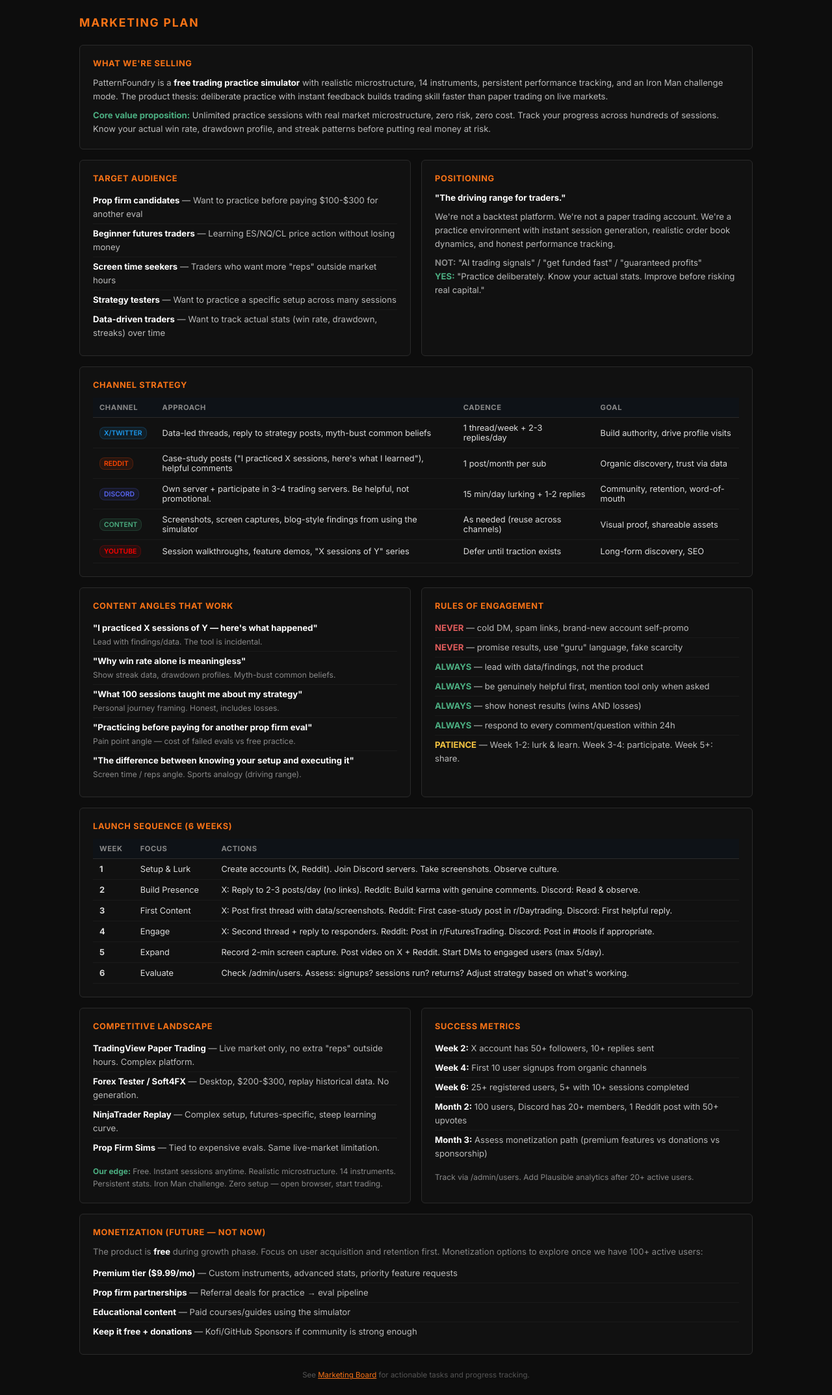
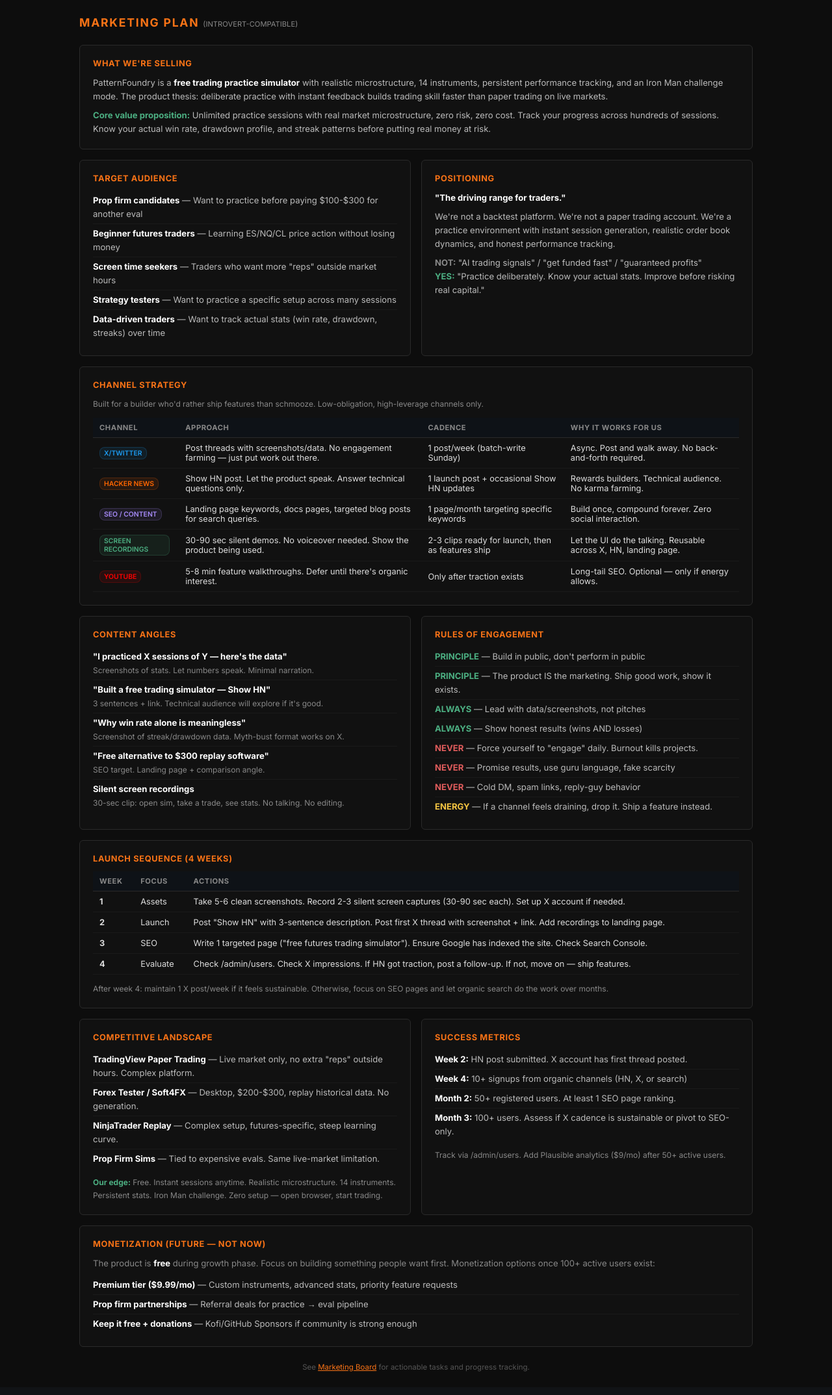
Before and after one commit to dvln811/PatternFoundry, a Flask app: page /marketing in a window 1280 px wide. Shown: the part 48-2195 px from the top of the page at 65% size. After the commit the page ends 2159 px from the top, so only its background shows below. Run offline with Flask 3, Linux system fonts and the light colour scheme.

Commit message:
Rewrite marketing plan + board for introvert-compatible strategy
- Drop Reddit and Discord entirely
- Channels: X (1 post/week, batch-write Sunday), HN (Show HN launch), SEO (1 page/month), silent screen recordings
- Launch sequence compressed to 4 weeks
- Rules: build in public, don't perform in public
- Board cards: zero daily engagement obligations

```diff
--- a/templates/marketing.html
+++ b/templates/marketing.html
@@ -31,10 +31,11 @@ td{padding:8px 10px;font-size:.8rem;border-bottom:1px solid #1a1a1a}
 @media(max-width:700px){.grid2{grid-template-columns:1fr}}
 .tag{display:inline-block;font-size:.65rem;padding:2px 6px;border-radius:8px;font-weight:600;margin-right:4px}
 .tag-twitter{background:#1d9bf018;color:#1d9bf0;border:1px solid #1d9bf033}
-.tag-reddit{background:#ff450018;color:#ff4500;border:1px solid #ff450033}
-.tag-discord{background:#5865f218;color:#5865f2;border:1px solid #5865f233}
+.tag-hn{background:#ff660018;color:#ff6600;border:1px solid #ff660033}
+.tag-seo{background:#a78bfa18;color:#a78bfa;border:1px solid #a78bfa33}
 .tag-content{background:#4caf8218;color:#4caf82;border:1px solid #4caf8233}
 .tag-youtube{background:#ff000018;color:#ff0000;border:1px solid #ff000033}
+.tag-product{background:#f9731618;color:#f97316;border:1px solid #f9731633}
 .avatar-wrap{position:relative;margin-left:auto}.avatar-btn{width:32px;height:32px;border-radius:50%;background:#2a2a2a;border:1px solid #3a3a3a;color:#e0e0e0;font-size:11px;font-weight:700;display:flex;align-items:center;justify-content:center;cursor:pointer}.avatar-btn:hover{border-color:#4caf82}.avatar-menu{display:none;position:absolute;top:38px;right:0;background:#1a1a1a;border:1px solid #2a2a2a;border-radius:6px;padding:12px;min-width:160px;z-index:9999;box-shadow:0 4px 12px rgba(0,0,0,.5)}.avatar-wrap.open .avatar-menu{display:block}.avatar-menu a{display:block;color:#ccc;font-size:.75rem;text-decoration:none;padding:5px 0}.avatar-menu a:hover{color:#4caf82}.avatar-menu-name{color:#e0e0e0;font-size:.8rem;font-weight:600}.avatar-menu-email{color:#666;font-size:.7rem;margin-top:2px}
 </style>
 </head>
@@ -50,7 +51,7 @@ td{padding:8px 10px;font-size:.8rem;border-bottom:1px solid #1a1a1a}
   </nav>
 </header>
 <div class="wrap">
-<h1>Marketing Plan</h1>
+<h1>Marketing Plan <span style="font-size:.7rem;color:#888;font-weight:400;letter-spacing:0">(introvert-compatible)</span></h1>
 
 <div class="section">
   <h2>What We're Selling</h2>
@@ -80,56 +81,57 @@ td{padding:8px 10px;font-size:.8rem;border-bottom:1px solid #1a1a1a}
 
 <div class="section">
   <h2>Channel Strategy</h2>
+  <p style="font-size:.75rem;color:#888;margin-bottom:12px">Built for a builder who'd rather ship features than schmooze. Low-obligation, high-leverage channels only.</p>
   <table>
-    <thead><tr><th>Channel</th><th>Approach</th><th>Cadence</th><th>Goal</th></tr></thead>
+    <thead><tr><th>Channel</th><th>Approach</th><th>Cadence</th><th>Why It Works for Us</th></tr></thead>
     <tbody>
-      <tr><td><span class="tag tag-twitter">X/TWITTER</span></td><td>Data-led threads, reply to strategy posts, myth-bust common beliefs</td><td>1 thread/week + 2-3 replies/day</td><td>Build authority, drive profile visits</td></tr>
-      <tr><td><span class="tag tag-reddit">REDDIT</span></td><td>Case-study posts ("I practiced X sessions, here's what I learned"), helpful comments</td><td>1 post/month per sub</td><td>Organic discovery, trust via data</td></tr>
-      <tr><td><span class="tag tag-discord">DISCORD</span></td><td>Own server + participate in 3-4 trading servers. Be helpful, not promotional.</td><td>15 min/day lurking + 1-2 replies</td><td>Community, retention, word-of-mouth</td></tr>
-      <tr><td><span class="tag tag-content">CONTENT</span></td><td>Screenshots, screen captures, blog-style findings from using the simulator</td><td>As needed (reuse across channels)</td><td>Visual proof, shareable assets</td></tr>
-      <tr><td><span class="tag tag-youtube">YOUTUBE</span></td><td>Session walkthroughs, feature demos, "X sessions of Y" series</td><td>Defer until traction exists</td><td>Long-form discovery, SEO</td></tr>
+      <tr><td><span class="tag tag-twitter">X/TWITTER</span></td><td>Post threads with screenshots/data. No engagement farming — just put work out there.</td><td>1 post/week (batch-write Sunday)</td><td>Async. Post and walk away. No back-and-forth required.</td></tr>
+      <tr><td><span class="tag tag-hn">HACKER NEWS</span></td><td>Show HN post. Let the product speak. Answer technical questions only.</td><td>1 launch post + occasional Show HN updates</td><td>Rewards builders. Technical audience. No karma farming.</td></tr>
+      <tr><td><span class="tag tag-seo">SEO / CONTENT</span></td><td>Landing page keywords, docs pages, targeted blog posts for search queries.</td><td>1 page/month targeting specific keywords</td><td>Build once, compound forever. Zero social interaction.</td></tr>
+      <tr><td><span class="tag tag-content">SCREEN RECORDINGS</span></td><td>30-90 sec silent demos. No voiceover needed. Show the product being used.</td><td>2-3 clips ready for launch, then as features ship</td><td>Let the UI do the talking. Reusable across X, HN, landing page.</td></tr>
+      <tr><td><span class="tag tag-youtube">YOUTUBE</span></td><td>5-8 min feature walkthroughs. Defer until there's organic interest.</td><td>Only after traction exists</td><td>Long-tail SEO. Optional — only if energy allows.</td></tr>
     </tbody>
   </table>
 </div>
 
 <div class="grid2">
 <div class="section">
-  <h2>Content Angles That Work</h2>
+  <h2>Content Angles</h2>
   <ul>
-    <li><strong style="color:#fff">"I practiced X sessions of Y — here's what happened"</strong><br><span style="color:#888;font-size:.75rem">Lead with findings/data. The tool is incidental.</span></li>
-    <li><strong style="color:#fff">"Why win rate alone is meaningless"</strong><br><span style="color:#888;font-size:.75rem">Show streak data, drawdown profiles. Myth-bust common beliefs.</span></li>
-    <li><strong style="color:#fff">"What 100 sessions taught me about my strategy"</strong><br><span style="color:#888;font-size:.75rem">Personal journey framing. Honest, includes losses.</span></li>
-    <li><strong style="color:#fff">"Practicing before paying for another prop firm eval"</strong><br><span style="color:#888;font-size:.75rem">Pain point angle — cost of failed evals vs free practice.</span></li>
-    <li><strong style="color:#fff">"The difference between knowing your setup and executing it"</strong><br><span style="color:#888;font-size:.75rem">Screen time / reps angle. Sports analogy (driving range).</span></li>
+    <li><strong style="color:#fff">"I practiced X sessions of Y — here's the data"</strong><br><span style="color:#888;font-size:.75rem">Screenshots of stats. Let numbers speak. Minimal narration.</span></li>
+    <li><strong style="color:#fff">"Built a free trading simulator — Show HN"</strong><br><span style="color:#888;font-size:.75rem">3 sentences + link. Technical audience will explore if it's good.</span></li>
+    <li><strong style="color:#fff">"Why win rate alone is meaningless"</strong><br><span style="color:#888;font-size:.75rem">Screenshot of streak/drawdown data. Myth-bust format works on X.</span></li>
+    <li><strong style="color:#fff">"Free alternative to $300 replay software"</strong><br><span style="color:#888;font-size:.75rem">SEO target. Landing page + comparison angle.</span></li>
+    <li><strong style="color:#fff">Silent screen recordings</strong><br><span style="color:#888;font-size:.75rem">30-sec clip: open sim, take a trade, see stats. No talking. No editing.</span></li>
   </ul>
 </div>
 <div class="section">
   <h2>Rules of Engagement</h2>
   <ul>
-    <li><strong style="color:#e05c5c">NEVER</strong> — cold DM, spam links, brand-new account self-promo</li>
-    <li><strong style="color:#e05c5c">NEVER</strong> — promise results, use "guru" language, fake scarcity</li>
-    <li><strong style="color:#4caf82">ALWAYS</strong> — lead with data/findings, not the product</li>
-    <li><strong style="color:#4caf82">ALWAYS</strong> — be genuinely helpful first, mention tool only when asked</li>
-    <li><strong style="color:#4caf82">ALWAYS</strong> — show honest results (wins AND losses)</li>
-    <li><strong style="color:#4caf82">ALWAYS</strong> — respond to every comment/question within 24h</li>
-    <li><strong style="color:#f5c542">PATIENCE</strong> — Week 1-2: lurk & learn. Week 3-4: participate. Week 5+: share.</li>
+    <li><strong style="color:#4caf82">PRINCIPLE</strong> — Build in public, don't perform in public</li>
+    <li><strong style="color:#4caf82">PRINCIPLE</strong> — The product IS the marketing. Ship good work, show it exists.</li>
+    <li><strong style="color:#4caf82">ALWAYS</strong> — Lead with data/screenshots, not pitches</li>
+    <li><strong style="color:#4caf82">ALWAYS</strong> — Show honest results (wins AND losses)</li>
+    <li><strong style="color:#e05c5c">NEVER</strong> — Force yourself to "engage" daily. Burnout kills projects.</li>
+    <li><strong style="color:#e05c5c">NEVER</strong> — Promise results, use guru language, fake scarcity</li>
+    <li><strong style="color:#e05c5c">NEVER</strong> — Cold DM, spam links, reply-guy behavior</li>
+    <li><strong style="color:#f5c542">ENERGY</strong> — If a channel feels draining, drop it. Ship a feature instead.</li>
   </ul>
 </div>
 </div>
 
 <div class="section">
-  <h2>Launch Sequence (6 Weeks)</h2>
+  <h2>Launch Sequence (4 Weeks)</h2>
   <table>
     <thead><tr><th>Week</th><th>Focus</th><th>Actions</th></tr></thead>
     <tbody>
-      <tr><td><strong>1</strong></td><td>Setup & Lurk</td><td>Create accounts (X, Reddit). Join Discord servers. Take screenshots. Observe culture.</td></tr>
-      <tr><td><strong>2</strong></td><td>Build Presence</td><td>X: Reply to 2-3 posts/day (no links). Reddit: Build karma with genuine comments. Discord: Read & observe.</td></tr>
-      <tr><td><strong>3</strong></td><td>First Content</td><td>X: Post first thread with data/screenshots. Reddit: First case-study post in r/Daytrading. Discord: First helpful reply.</td></tr>
-      <tr><td><strong>4</strong></td><td>Engage</td><td>X: Second thread + reply to responders. Reddit: Post in r/FuturesTrading. Discord: Post in #tools if appropriate.</td></tr>
-      <tr><td><strong>5</strong></td><td>Expand</td><td>Record 2-min screen capture. Post video on X + Reddit. Start DMs to engaged users (max 5/day).</td></tr>
-      <tr><td><strong>6</strong></td><td>Evaluate</td><td>Check /admin/users. Assess: signups? sessions run? returns? Adjust strategy based on what's working.</td></tr>
+      <tr><td><strong>1</strong></td><td>Assets</td><td>Take 5-6 clean screenshots. Record 2-3 silent screen captures (30-90 sec each). Set up X account if needed.</td></tr>
+      <tr><td><strong>2</strong></td><td>Launch</td><td>Post "Show HN" with 3-sentence description. Post first X thread with screenshot + link. Add recordings to landing page.</td></tr>
+      <tr><td><strong>3</strong></td><td>SEO</td><td>Write 1 targeted page ("free futures trading simulator"). Ensure Google has indexed the site. Check Search Console.</td></tr>
+      <tr><td><strong>4</strong></td><td>Evaluate</td><td>Check /admin/users. Check X impressions. If HN got traction, post a follow-up. If not, move on — ship features.</td></tr>
     </tbody>
   </table>
+  <p style="margin-top:12px;color:#888;font-size:.75rem">After week 4: maintain 1 X post/week if it feels sustainable. Otherwise, focus on SEO pages and let organic search do the work over months.</p>
 </div>
 
 <div class="grid2">
@@ -146,23 +148,21 @@ td{padding:8px 10px;font-size:.8rem;border-bottom:1px solid #1a1a1a}
 <div class="section">
   <h2>Success Metrics</h2>
   <ul>
-    <li><strong style="color:#fff">Week 2:</strong> X account has 50+ followers, 10+ replies sent</li>
-    <li><strong style="color:#fff">Week 4:</strong> First 10 user signups from organic channels</li>
-    <li><strong style="color:#fff">Week 6:</strong> 25+ registered users, 5+ with 10+ sessions completed</li>
-    <li><strong style="color:#fff">Month 2:</strong> 100 users, Discord has 20+ members, 1 Reddit post with 50+ upvotes</li>
-    <li><strong style="color:#fff">Month 3:</strong> Assess monetization path (premium features vs donations vs sponsorship)</li>
+    <li><strong style="color:#fff">Week 2:</strong> HN post submitted. X account has first thread posted.</li>
+    <li><strong style="color:#fff">Week 4:</strong> 10+ signups from organic channels (HN, X, or search)</li>
+    <li><strong style="color:#fff">Month 2:</strong> 50+ registered users. At least 1 SEO page ranking.</li>
+    <li><strong style="color:#fff">Month 3:</strong> 100+ users. Assess if X cadence is sustainable or pivot to SEO-only.</li>
   </ul>
-  <p style="margin-top:12px;color:#888;font-size:.75rem">Track via /admin/users. Add Plausible analytics after 20+ active users.</p>
+  <p style="margin-top:12px;color:#888;font-size:.75rem">Track via /admin/users. Add Plausible analytics ($9/mo) after 50+ active users.</p>
 </div>
 </div>
 
 <div class="section">
   <h2>Monetization (Future — Not Now)</h2>
-  <p style="color:#888">The product is <strong style="color:#fff">free</strong> during growth phase. Focus on user acquisition and retention first. Monetization options to explore once we have 100+ active users:</p>
+  <p style="color:#888">The product is <strong style="color:#fff">free</strong> during growth phase. Focus on building something people want first. Monetization options once 100+ active users exist:</p>
   <ul style="margin-top:8px">
     <li><strong style="color:#fff">Premium tier ($9.99/mo)</strong> — Custom instruments, advanced stats, priority feature requests</li>
     <li><strong style="color:#fff">Prop firm partnerships</strong> — Referral deals for practice → eval pipeline</li>
-    <li><strong style="color:#fff">Educational content</strong> — Paid courses/guides using the simulator</li>
     <li><strong style="color:#fff">Keep it free + donations</strong> — Kofi/GitHub Sponsors if community is strong enough</li>
   </ul>
 </div>
```
Also changed, not shown: templates/marketing_board.html (+20 -23 lines).
